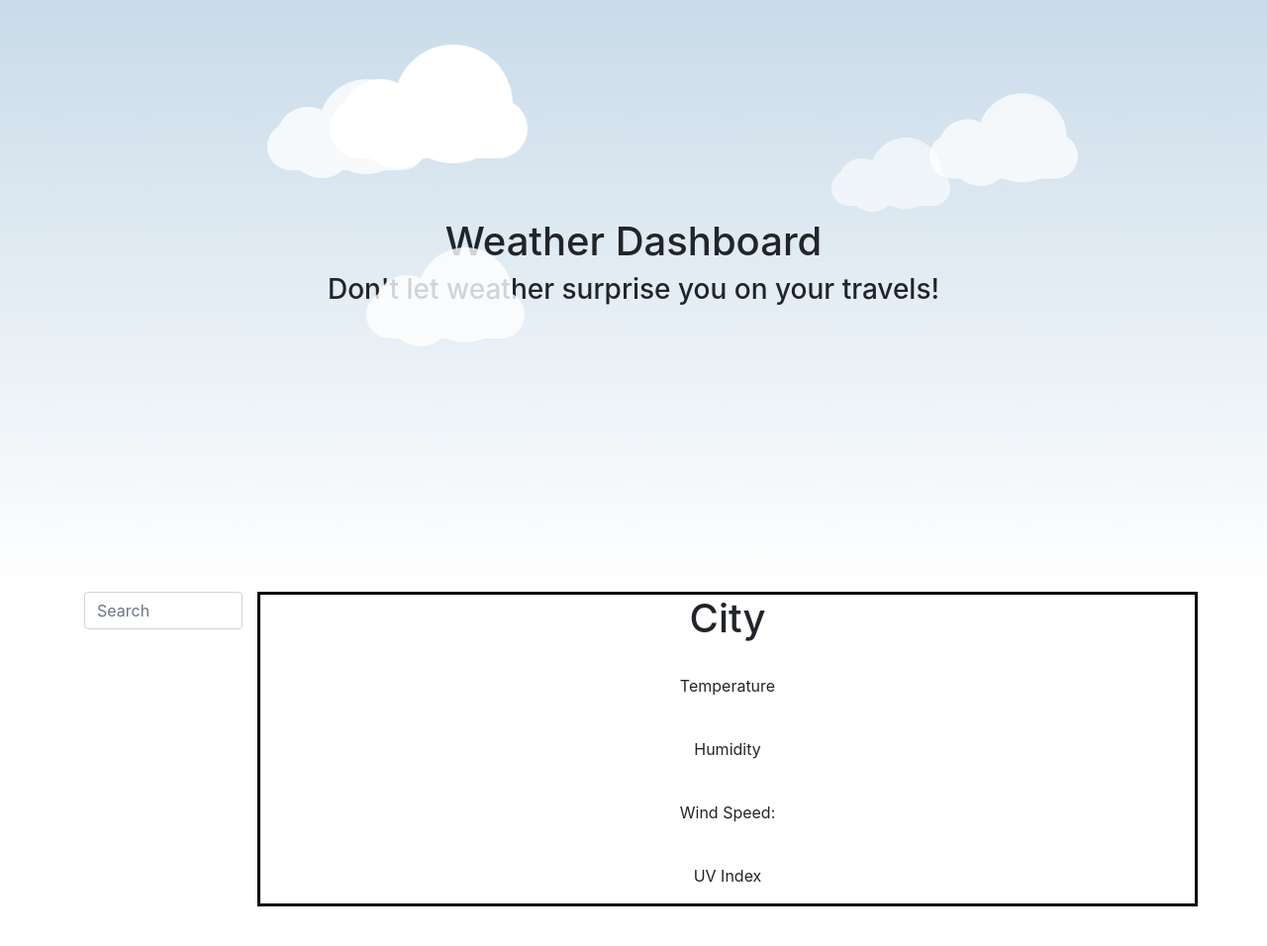
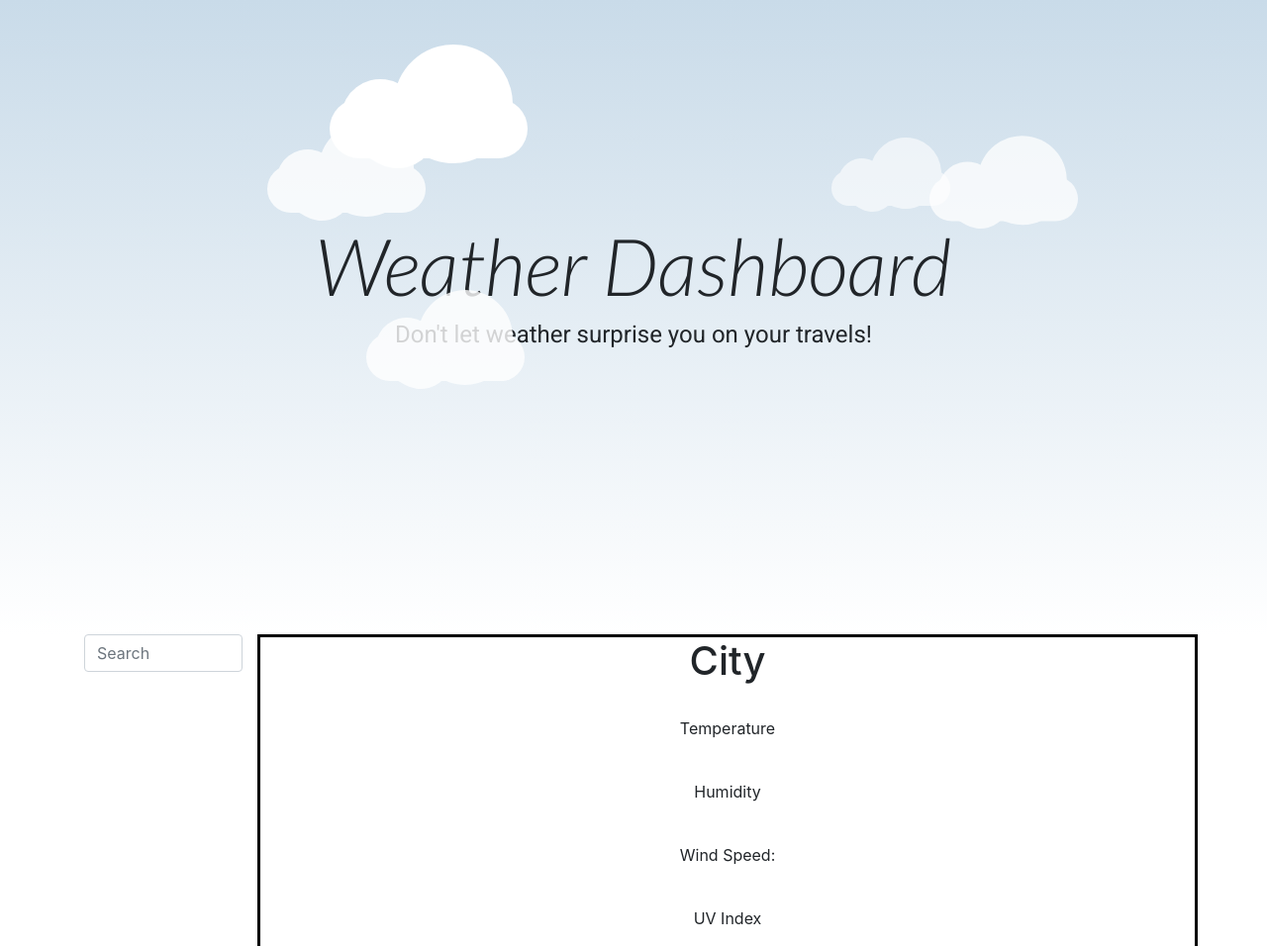
Before and after one commit to MCui1997/Weather-Dashboard, a plain HTML site: page index.html in a window 1280 px wide. Shown: the top 956 px of the page at 99% size. Drawn offline with nearby package versions, Linux system fonts and the light colour scheme.

Commit message:
added font styles

```diff
--- a/clouds.css
+++ b/clouds.css
@@ -10,8 +10,21 @@ body {
 }
 
 .heading-title{
+	text-align: center;
+}
 
-    text-align: center;
+.main-title{
+
+	font-family: 'Lato', sans-serif;
+	font-size: 500%;
+
+
+}
+
+.second-title{
+	font-family: 'Roboto', sans-serif;
+	font-size: 150%;
+
 }
 
 #clouds{
--- a/index.html
+++ b/index.html
@@ -8,6 +8,8 @@
       rel="stylesheet"
       href="https://stackpath.bootstrapcdn.com/bootstrap/4.3.1/css/bootstrap.min.css"
     />
+
+    <link href="https://fonts.googleapis.com/css2?family=Lato:ital,wght@1,300&family=Roboto&display=swap" rel="stylesheet">
 
 
     <link rel="stylesheet" href="clouds.css" />
@@ -26,8 +28,8 @@
             <div class="cloud x2"></div>
 
             <div class = "heading-title">
-                <h1>Weather Dashboard</h1>
-                <h3>Don't let weather surprise you on your travels!</h3>
+                <h1 class = "main-title">Weather Dashboard</h1>
+                <h3 class = "second-title">Don't let weather surprise you on your travels!</h3>
             </div>
 
             <div class="cloud x3"></div>
```
